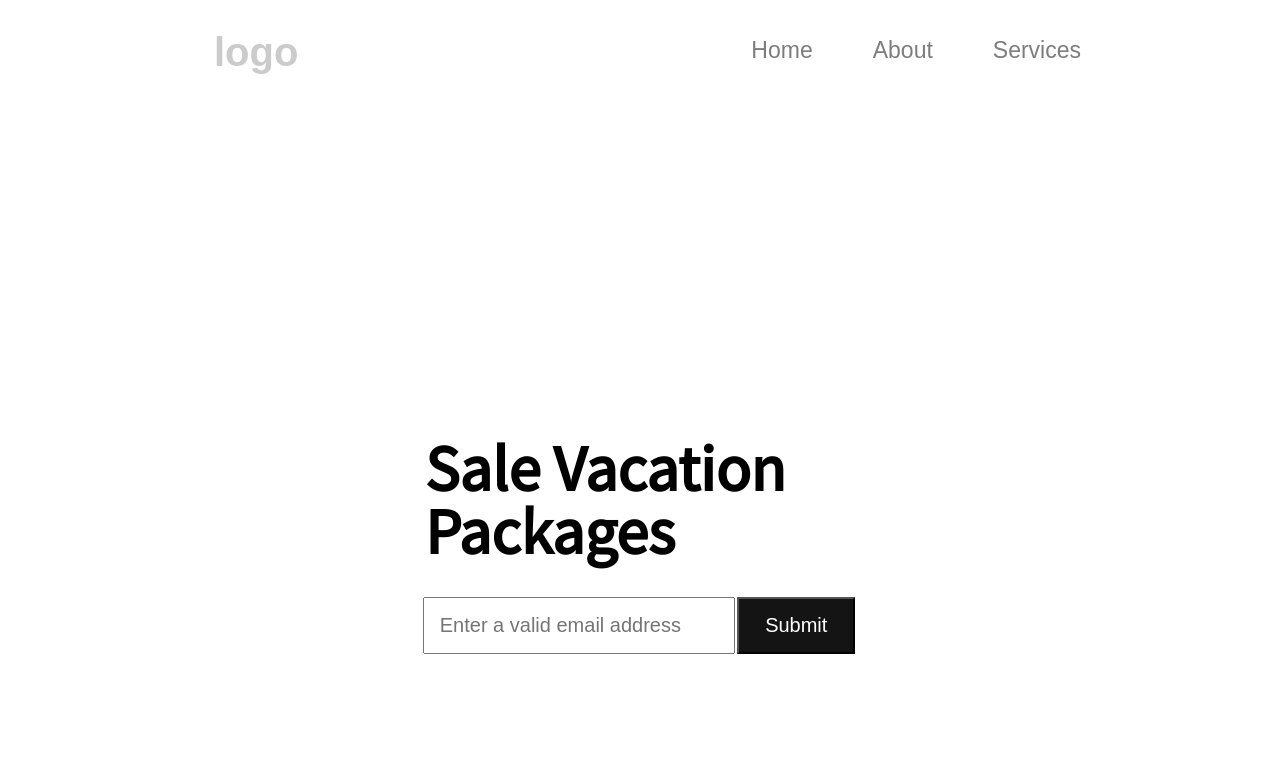
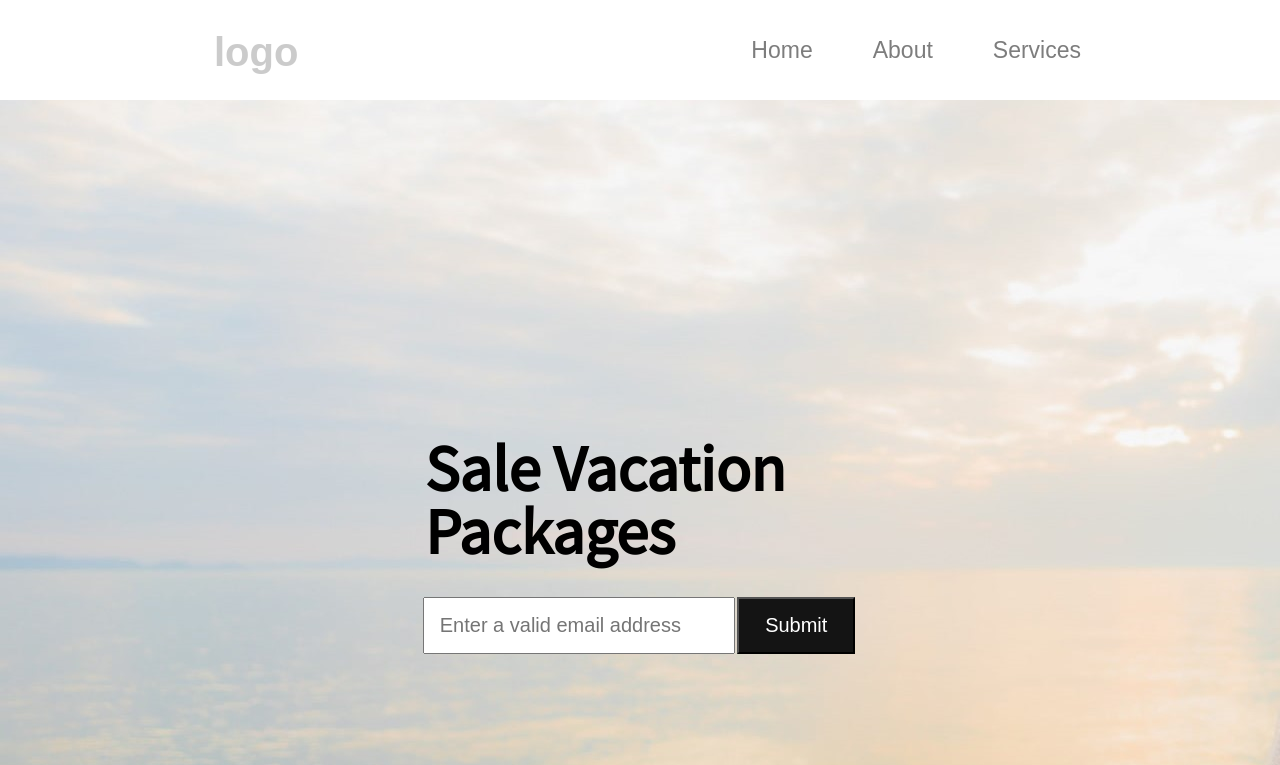
Before and after one commit to 1abhi6/abhi-tour-and-travel, a plain HTML site: page index.html in a window 1280 px wide. Shown: the top 765 px of the page. Drawn offline with Linux system fonts and the light colour scheme; a web font is replaced by a local one.

Commit message:
Update style.css

```diff
--- a/style/style.css
+++ b/style/style.css
@@ -92,7 +92,7 @@ ul a:hover {
 
 section {
     /* border: 2px solid var(--border); */
-    background: url(../Images/bgedit.jpg);
+    background: url(../bgedit.jpg);
     height: 100vh;
     width: 100vw;
     display: flex;
```
